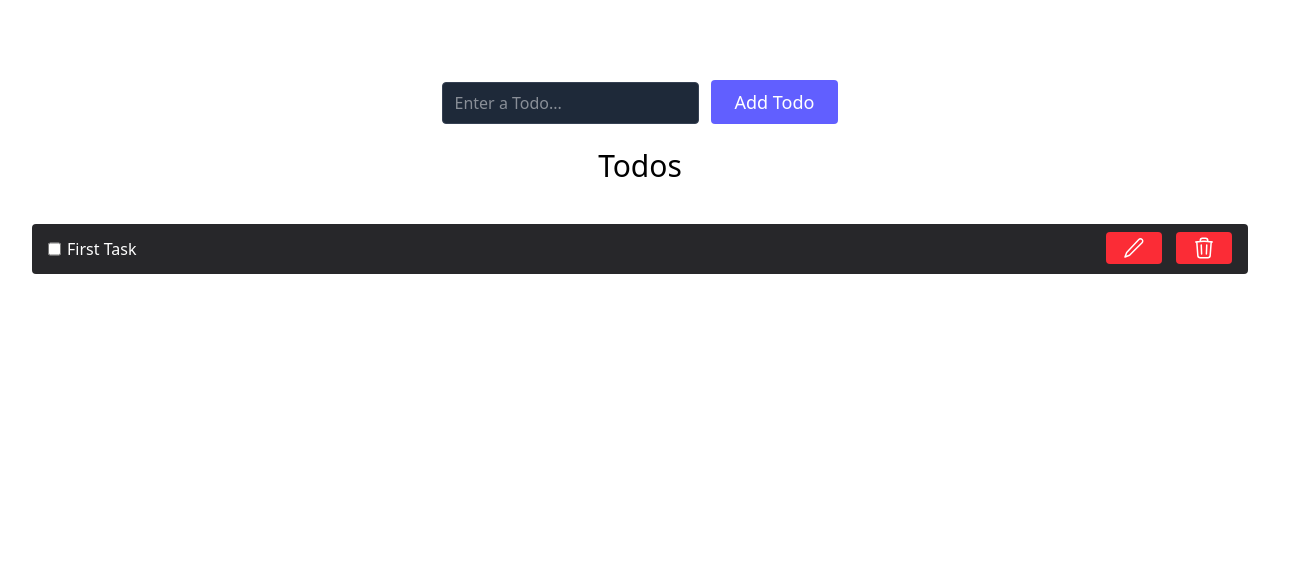
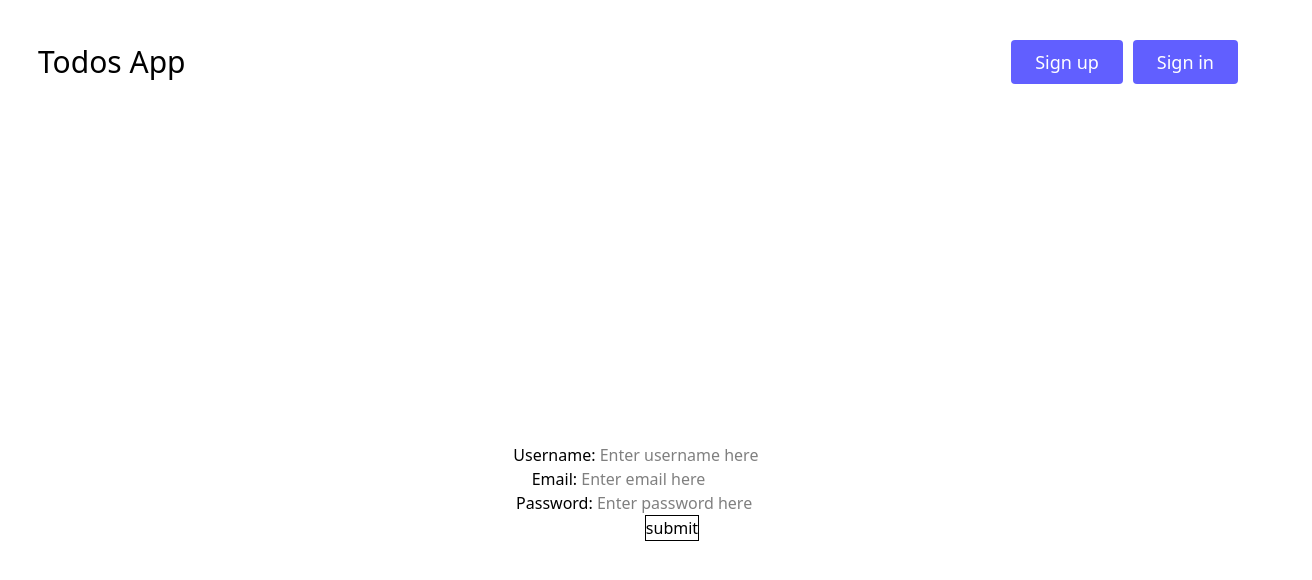
Before and after one commit to RazaKhan09/Todo-app, a React (Vite) app: page /register in a window 1280 px wide. Shown: the top 580 px of the page, 1312 px wide, since content can reach past the window. Built offline with nearby package versions, Linux system fonts and the light colour scheme.

Commit message:
changes made

```diff
--- a/package.json
+++ b/package.json
@@ -17,6 +17,7 @@
     "react": "^19.1.0",
     "react-dom": "^19.1.0",
     "react-redux": "^9.2.0",
+    "react-router-dom": "^7.8.0",
     "tailwindcss": "^4.1.11"
   },
   "devDependencies": {
--- a/src/App.jsx
+++ b/src/App.jsx
@@ -4,14 +4,16 @@ import viteLogo from '/vite.svg'
 import './App.css'
 import Todo from './components/Todo'
 import AddTodo from './components/AddTodo'
+import Header from './components/Header'
+import { Outlet } from 'react-router-dom'
 
 function App() {
 
 
   return (
     <>
-      <AddTodo/>
-      <Todo/>
+      <Header/>
+      <Outlet/>
 
     </>
   )
--- /dev/null
+++ b/src/components/Header.jsx
@@ -0,0 +1,20 @@
+import React from 'react'
+import { NavLink,Link } from 'react-router-dom'
+
+function Header() {
+  return (
+    <div className='flex justify-between items-center  h-15 rounded'>
+      <h1 className='text-3xl  ml-1.5'>Todos App</h1>
+      <div>
+        <NavLink to="/register">
+        <button className="text-white bg-indigo-500 border-0 py-2 px-6 focus:outline-none hover:bg-indigo-600 rounded text-lg mr-2.5">Sign up</button>
+        </NavLink>
+        <NavLink to="/login">
+        <button className="text-white bg-indigo-500 border-0 py-2 px-6 focus:outline-none hover:bg-indigo-600 rounded text-lg mr-2.5">Sign in</button>
+        </NavLink>
+      </div>
+    </div>
+  )
+}
+
+export default Header
--- /dev/null
+++ b/src/components/Home.jsx
@@ -0,0 +1,14 @@
+import React from 'react'
+import AddTodo from './AddTodo'
+import Todo from './Todo'
+
+function Home() {
+  return (
+    <div>
+      <AddTodo/>
+      <Todo/>
+    </div>
+  )
+}
+
+export default Home
--- /dev/null
+++ b/src/components/Register.jsx
@@ -0,0 +1,22 @@
+import React from 'react'
+
+function Register() {
+  return (
+    <div className='flex justify-center items-center h-svh w-svw'>
+      <form action="/register" method='post'>
+        <label for="username" >Username: </label>
+        <input id="username"type="text" placeholder='Enter username here' name="username"/>
+        <br/>
+        <label for="email" >Email: </label>
+        <input id="email"type="text" placeholder='Enter email here' name="email"/>
+        <br/>
+        <label for="password" >Password: </label>
+        <input id="password"type="password" placeholder='Enter password here' name="password"/>
+        <br/>
+        <input className="border" type="submit" value="submit"/>
+      </form>
+    </div>
+  )
+}
+
+export default Register
--- a/src/main.jsx
+++ b/src/main.jsx
@@ -4,9 +4,29 @@ import './index.css'
 import App from './App.jsx'
 import { Provider } from 'react-redux'
 import { Store } from './app/Store.js'
+import { createBrowserRouter, RouterProvider } from 'react-router-dom'
+import Home from './components/Home.jsx'
+import Register from './components/Register.jsx'
+const router=createBrowserRouter([
+  {
+    path:"/",
+    element:<App/>,
+    children:[
+      {
+        path:"",
+        element:<Home/>
+      },
+      {
+        path:"/register",
+        element:<Register/>
+      }
+
+    ]
+  }
+])
 
 createRoot(document.getElementById('root')).render(
   <Provider store={Store}>
-    <App />
+    <RouterProvider router={router}/>
   </Provider>,
 )
```
Also changed, not shown: 1 other file (tests, documents, lock files or other folders).
